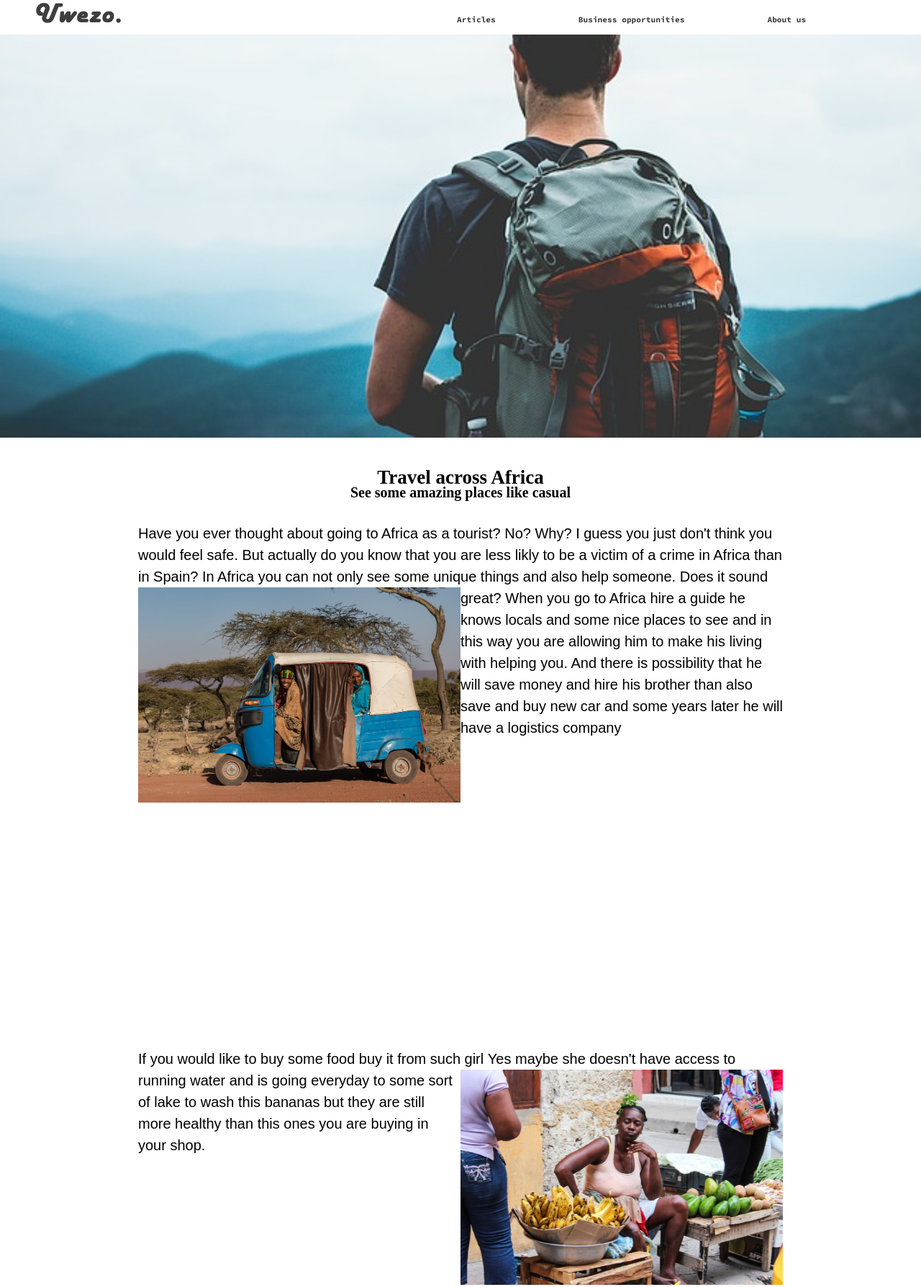
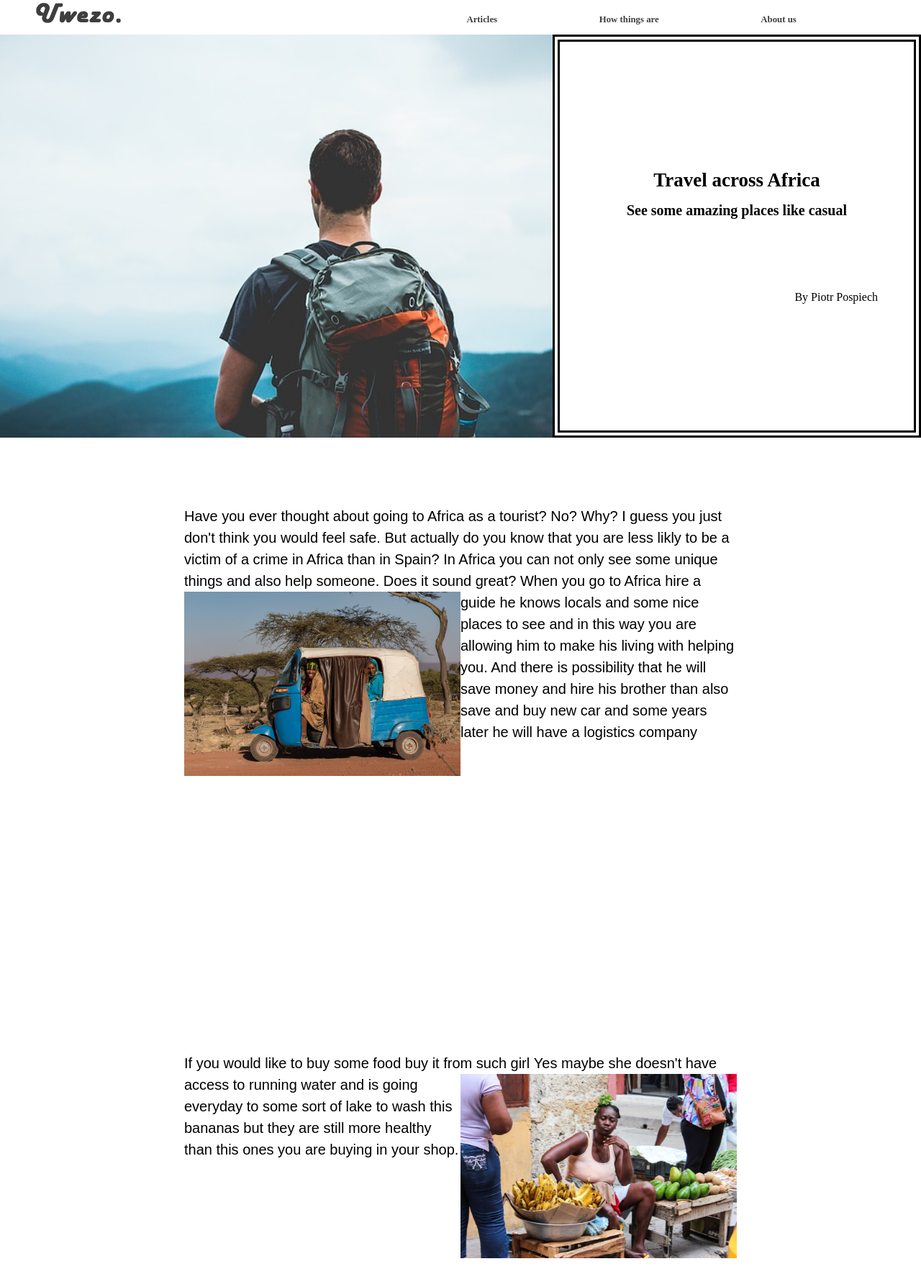
Before and after one commit to Piotr20/Uwezo, a plain HTML site: page subpages/Tourism.html in a window 1280 px wide. Shown: the top 1788 px of the page at 72% size. Drawn offline with Linux system fonts and the light colour scheme; a small style sheet from the web is missing; a web font is replaced by a local one.

Commit message:
some issues fixed

```diff
--- a/css/business.css
+++ b/css/business.css
@@ -34,6 +34,7 @@ article p:nth-of-type(1) {
      font-family: ff-basic-gothic-pro, sans-serif;
      width: 90%;
      margin: 0 auto;
+     font-size: 20px;
 }
 
 article img:nth-of-type(1) {
@@ -45,6 +46,7 @@ article p:nth-of-type(2) {
      width: 90%;
      margin: 0 auto;
      margin-top: 30px;
+     font-size: 20px;
 }
 
 article p:nth-of-type(3) {
@@ -52,26 +54,37 @@ article p:nth-of-type(3) {
      width: 90%;
      margin: 0 auto;
      margin-top: 30px;
+     font-size: 20px;
 }
 
 article h3:nth-of-type(1) {
      grid-row: 6/7;
      margin-left: 5%;
      margin-top: 2%;
+     font-size: 25px;
 }
 
 article p:nth-of-type(4) {
      font-family: ff-basic-gothic-pro, sans-serif;
      width: 90%;
      margin: 0 auto;
+     font-size: 20px;
 }
 
 article h3:nth-of-type(2) {
      grid-row: 8/9;
      margin-left: 5%;
      margin-top: 2%;
+     font-size: 25px;
 }
 
+article p:nth-of-type(5) {
+     font-family: ff-basic-gothic-pro, sans-serif;
+     width: 90%;
+     margin: 0 auto;
+     font-size: 20px;
+     text-align: right;
+}
 
 @media screen and (min-width:900px) {
      article {
@@ -161,4 +174,13 @@ article h3:nth-of-type(2) {
           grid-row: 9/10;
      }
 
+     article p:nth-of-type(5) {
+          font-family: ff-basic-gothic-pro, sans-serif;
+          width: 70%;
+          margin: 0 auto;
+          font-size: 20px;
+          line-height: 30px;
+          grid-row: 10/11;
+     }
+
 }
--- a/css/main.css
+++ b/css/main.css
@@ -254,14 +254,14 @@ div.pic3 {
      .headline {
           position: absolute;
           top: 20%;
-          left: 11%;
+          left: 20.3%;
           display: block;
           z-index: 1;
 
      }
 
      .headline p {
-          font-family: Source Code Pro;
+          font-family: 'Yeon Sung', cursive;
           font-weight: 500;
           font-size: 3.5em;
           position: relative;
@@ -363,7 +363,7 @@ div.pic3 {
      margin: 30px auto;
      font-size: 25px;
      text-align: center;
-     font-family: Source Code Pro;
+     font-family: 'Yeon Sung', cursive;
      border: 2px dotted black;
      line-height: 200%;
 }
@@ -496,7 +496,7 @@ div.pic3 {
 
 .world h1,
 .world h2 {
-     font-family: Source Code Pro;
+     font-family: 'Yeon Sung', cursive;
      font-weight: 600;
      color: #f6f4f0;
      grid-column: 1/2;
@@ -572,7 +572,7 @@ div.pic3 {
 
      .world h1,
      .world h2 {
-          font-family: Source Code Pro;
+          font-family: 'Yeon Sung', cursive;
           font-weight: 600;
           color: #f6f4f0;
           grid-column: 3/4;
@@ -932,7 +932,7 @@ h2.nairobi {
 
 article {
      width: 100%;
-     height: 100vh;
+     height: 120vh;
      display: flex;
      flex-direction: column;
      justify-content: space-around;
@@ -946,13 +946,14 @@ article {
 
 article div {
      height: 30%;
-     width: 100%;
+     width: 80%;
      opacity: 0.8;
      transition: 0.7s ease;
      display: grid;
      grid-template-rows: 5fr 1fr 4fr;
      position: relative;
      background-color: rgba(0, 0, 0, 0.26);
+     margin: 0 auto;
 }
 
 article div:hover {
@@ -1000,7 +1001,7 @@ article div a:hover {
 
      article {
           width: 100%;
-          height: 105vh;
+          height: 110vh;
           display: flex;
           flex-direction: column;
           justify-content: space-around;
@@ -1018,7 +1019,7 @@ article div a:hover {
           opacity: 0.5;
           grid-template-rows: 2fr 8fr;
           grid-template-columns: 2fr 3fr;
-
+          margin: 0;
      }
 
 
--- a/css/styles_basic.css
+++ b/css/styles_basic.css
@@ -86,7 +86,7 @@ nav a {
 
      nav a {
           display: block;
-          font-size: 0.7em;
+          font-size: 0.8em;
           height: 20px;
           display: flex;
           justify-content: center;
@@ -128,7 +128,7 @@ nav a {
      }
 
      nav a:nth-of-type(1) {
-          font-size: 0.7em;
+          font-size: 0.8em;
      }
 
      nav {
--- a/css/tourist.css
+++ b/css/tourist.css
@@ -2,8 +2,6 @@ section {
      width: 100%;
      height: 320vh;
      margin-top: 6vh;
-     display: grid;
-     grid-template-rows: 18% 1% 2% 50%;
 }
 
 section span {
@@ -13,6 +11,7 @@ section span {
      background-repeat: no-repeat;
      background-size: cover;
      background-position: center 100%;
+     display: inline-block;
 }
 
 section h1 {
@@ -22,12 +21,13 @@ section h1 {
 section h2 {
      text-align: center;
      font-size: 17px;
-     align-self: center;
+
 }
 
 section article {
      width: 90%;
      margin: 0 auto;
+     margin-top: 5vh;
 }
 
 section article p {
@@ -63,19 +63,42 @@ section article h3 {
 @media screen and (min-width:800px) {
      section {
           width: 100%;
-          height: 300vh;
+          height: 350vh;
           margin-top: 6vh;
-          display: grid;
-          grid-template-rows: 25% 1% 1% 50%;
+
      }
 
      section article {
-          width: 70%;
+          width: 60%;
           margin: 0 auto;
+          margin-top: 8vh;
      }
 
      section span {
           height: 70vh;
+          width: 60%;
+          display: inline-table;
+          float: left;
+     }
+
+     .title {
+          width: 40%;
+          height: 70vh;
+          display: flex;
+          border: 10px double black;
+          flex-direction: column;
+          justify-content: center;
+     }
+
+     .title h1 {
+          padding-bottom: 15px;
+     }
+
+
+     .title p {
+          text-align: right;
+          margin-top: 100px;
+          margin-right: 50px;
      }
 
      section h1 {
@@ -86,7 +109,6 @@ section article h3 {
      section h2 {
           text-align: center;
           font-size: 20px;
-          align-self: center;
      }
 
      section article p {
--- a/subpages/Tourism.html
+++ b/subpages/Tourism.html
@@ -7,8 +7,7 @@
      <meta http-equiv="X-UA-Compatible" content="ie=edge">
      <meta name="description" content="Page for tourists. Actually it's article about how to travel through Africa">
      <title>About Us</title>
-     <link href="https://fonts.googleapis.com/css?family=Source+Code+Pro:600,700&display=swap&subset=latin-ext"
-          rel="stylesheet">
+     <link href="https://fonts.googleapis.com/css?family=Yeon+Sung&display=swap" rel="stylesheet">
      <link href="https://www.fontify.me/wf/7c1594cf5a1aa4985b975bf92c8c6fc8" rel="stylesheet" type="text/css">
 
      <link rel="stylesheet" href="https://use.fontawesome.com/releases/v5.11.2/css/all.css"
@@ -24,7 +23,7 @@
           </a>
           <nav>
                <a href="Articles.html">Articles</a>
-               <a href="/subpages/business.html">Business opportunities</a>
+               <a href="/subpages/business.html">How things are</a>
                <a href="#">About us</a>
           </nav>
           <div class="burger"></div>
@@ -39,12 +38,15 @@
                     border-bottom: 2px dotted black;
                }
           </style>
-          <a href="../subpages/business.html">Business opportunities</a>
+          <a href="../subpages/business.html">How things are</a>
      </div>
      <section>
           <span></span>
-          <h1>Travel across Africa</h1>
-          <h2>See some amazing places like casual</h2>
+          <div class="title">
+               <h1>Travel across Africa</h1>
+               <h2>See some amazing places like casual</h2>
+               <p>By Piotr Pospiech</p>
+          </div>
           <article>
                <p>Have you ever thought about going to Africa as a tourist? No?
                     Why? I guess you just don't think you would feel safe. But actually do you know that you are less
@@ -71,7 +73,7 @@
                <a href="">Partners</a>
                <a href="">Photo Gallery</a>
                <a href="">Our volunteers</a>
-               <a href="business.html">Business</a>
+               <a href="business.html">How things are</a>
                <a href="">Contact</a>
                <a href="">Events</a>
           </div>
```
Also changed, not shown: index.html (+5 -7 lines), subpages/Aboutus.html (+4 -5 lines), subpages/Articles.html (+4 -5 lines), subpages/business.html (+7 -7 lines).
